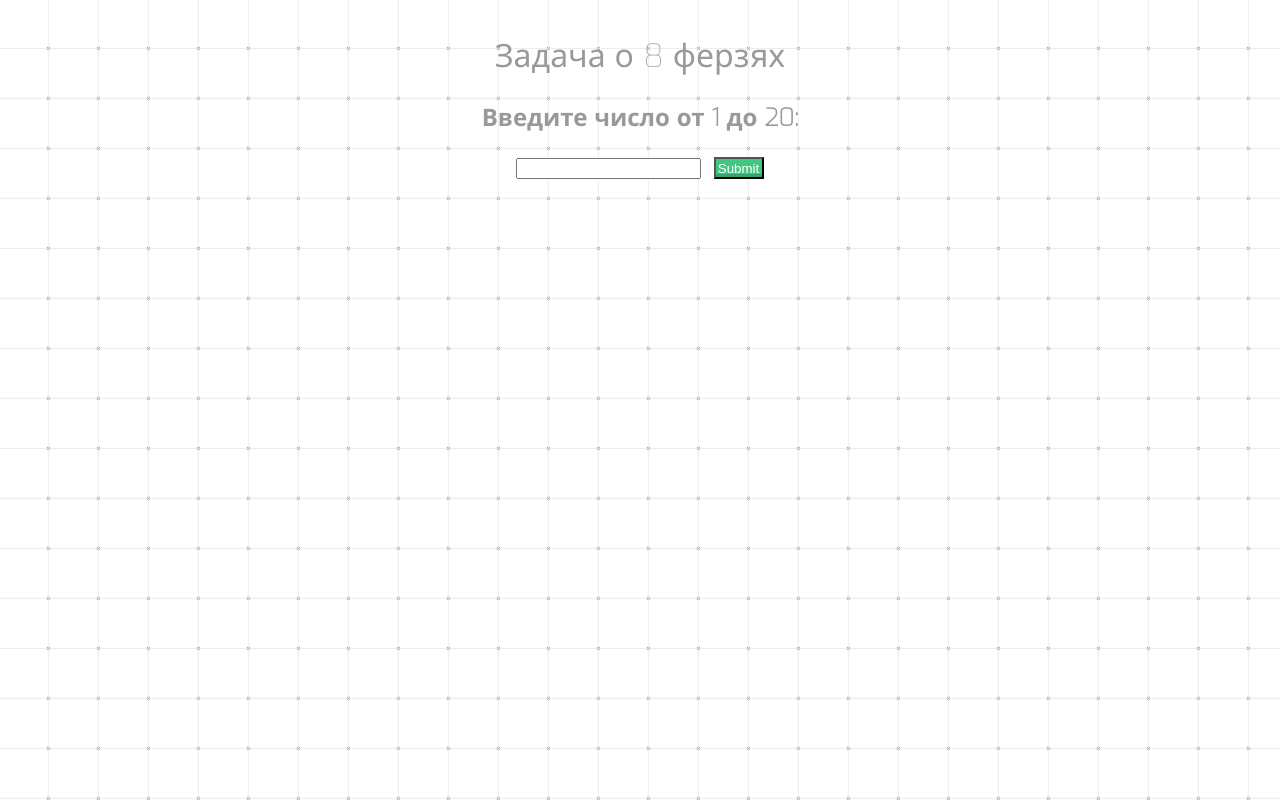
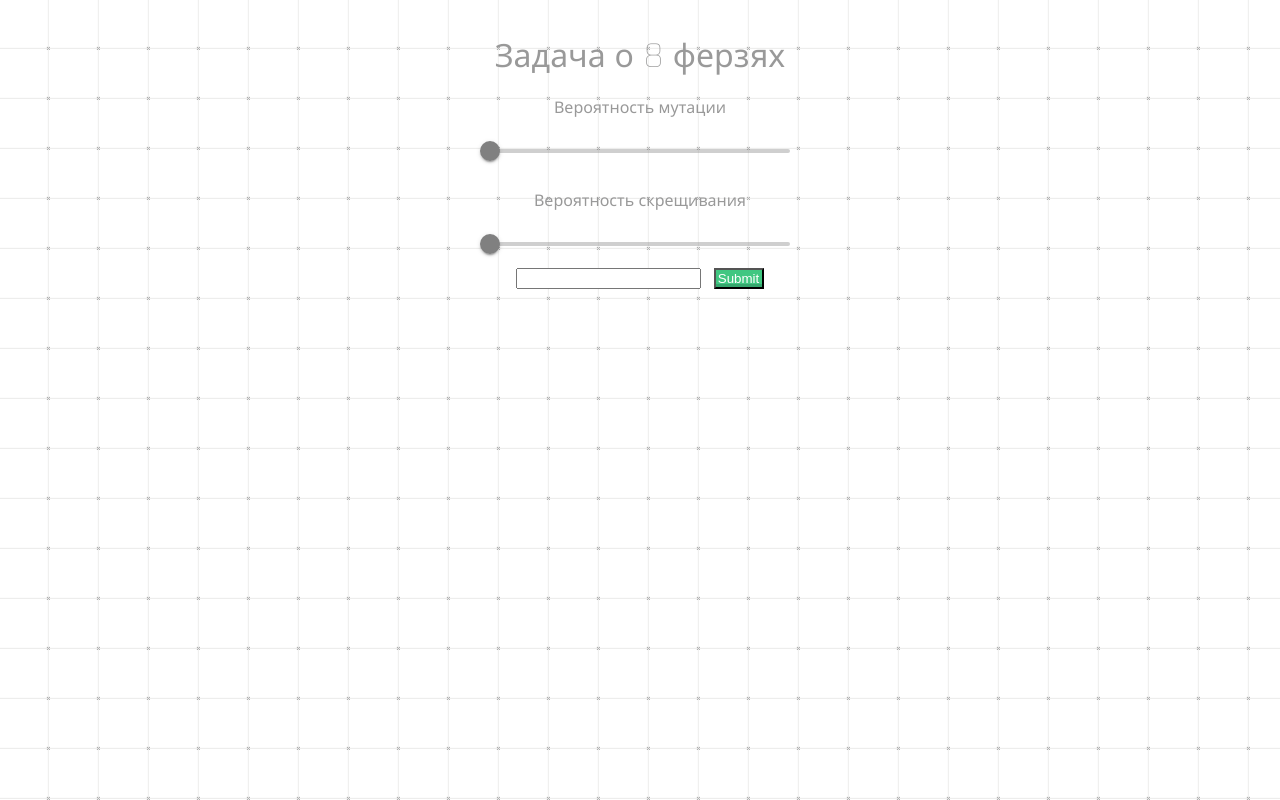
Before and after one commit to IvanBugaenko/cursach-optimization, a React (Create React App) app in the folder client/front/: page / in a window 1280 px wide. Built offline with nearby package versions, Linux system fonts and the light colour scheme.

Commit message:
добавил ползунки

```diff
--- a/client/front/package.json
+++ b/client/front/package.json
@@ -3,6 +3,9 @@
   "version": "0.1.0",
   "private": true,
   "dependencies": {
+    "@emotion/react": "^11.11.0",
+    "@emotion/styled": "^11.11.0",
+    "@mui/material": "^5.12.3",
     "@testing-library/jest-dom": "^5.16.5",
     "@testing-library/react": "^13.4.0",
     "@testing-library/user-event": "^13.5.0",
--- a/client/front/src/css/App.scss
+++ b/client/front/src/css/App.scss
@@ -36,7 +36,7 @@ $bg-height: 50px;
 body {
   margin-top: 2rem;
 
-  color: #999;
+  color: hsl(0, 0%, 60%);
   font: 400 16px/1.5 exo, ubuntu, "segoe ui", helvetica, arial, sans-serif;
   text-align: center;
   /* img size is 50x50 */
--- a/client/front/src/input.js
+++ b/client/front/src/input.js
@@ -1,31 +1,69 @@
 import React, { useState } from "react";
 import QueenPuzzle from "./Doska";
+import Slider from "@mui/material/Slider";
 
 function NumberInput() {
   const [value, setValue] = useState("");
+  const [valueMu, setValueMu] = useState("");
+  const [valueSk, setValueSk] = useState("");
   const [size, setSize] = useState();
-  const [displayQueenPuzzle,setDisplayQueenPuzzle ] = useState(false);
+  const [displayQueenPuzzle, setDisplayQueenPuzzle] = useState(false);
 
   const handleChange = (event) => {
     const newValue = event.target.value;
     setValue(newValue);
     setDisplayQueenPuzzle(false);
+  };
+  const handleChangeSlide = (event, newValue) => {
+    setValueMu(newValue);
+  };
 
+  const handleChangeSlide2 = (event, newValue) => {
+    setValueSk(newValue);
   };
   const handleSubmit = (event) => {
     event.preventDefault();
     setSize(value);
     setDisplayQueenPuzzle(true);
-
   };
   return (
     <div>
-      <h2>Введите число от 1 до 20:</h2>
+      <div>
+        <p>Вероятность мутации</p>
+        <Slider
+          value={valueMu}
+          onChange={handleChangeSlide}
+          step={0.01}
+          min={0}
+          max={1}
+          valueLabelDisplay="auto"
+          sx={{
+            width: 300,
+            color: "gray",
+          }}
+        />
+      </div>
+
+      <div>
+        <p>Вероятность скрещивания</p>
+        <Slider
+          value={valueSk}
+          onChange={handleChangeSlide2}
+          step={0.01}
+          valueLabelDisplay="auto"
+          min={0}
+          max={1}
+          sx={{
+            width: 300,
+            color: "gray",
+          }}
+        />
+      </div>
       <form onSubmit={handleSubmit}>
         <input type="text" value={value} onChange={handleChange} />
         <button type="submit">Submit</button>
       </form>
-     {displayQueenPuzzle && <QueenPuzzle size = {size}/>}
+      {displayQueenPuzzle && <QueenPuzzle size={size} />}
     </div>
   );
 }
```
Also changed, not shown: 1 other file (tests, documents, lock files or other folders).
